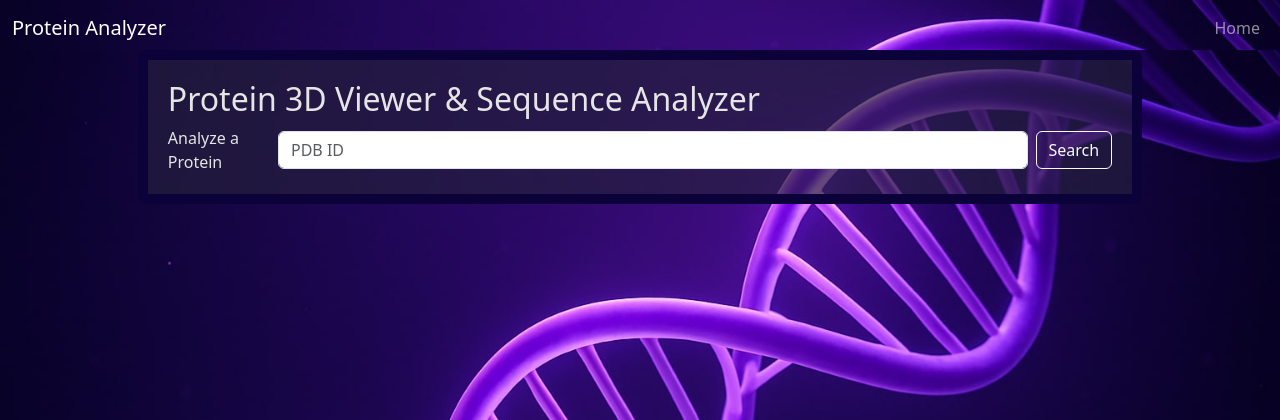
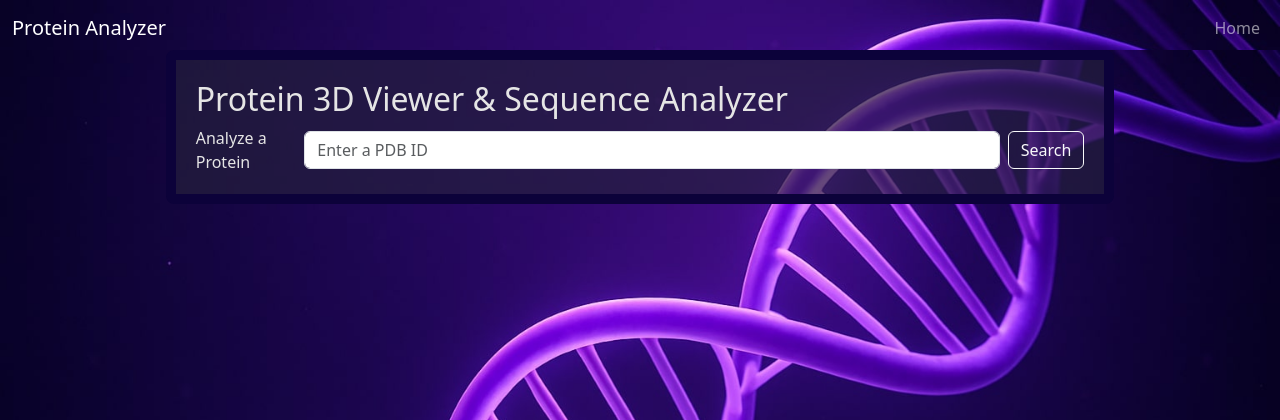
Before and after one commit to magnite5/The4Bytes-2025, a Flask app: page / in a window 1280 px wide. Shown: the top 420 px of the page. Run offline with Flask 3, Linux system fonts and the light colour scheme.

Commit message:
Final Adjustments

```diff
--- a/ProteinVisualizer/app.py
+++ b/ProteinVisualizer/app.py
@@ -76,8 +76,6 @@ def fetch_pdb_description(pdb_id):
 def home():
     """Render home page with PDB ID input form."""
     return render_template('home.html')
-
-@app.route('/test_view')
 
 @app.route('/view')
 def view_pdb():
--- a/ProteinVisualizer/static/style.css
+++ b/ProteinVisualizer/static/style.css
@@ -16,7 +16,7 @@ html, body {
 .main-container {
     margin: 50px auto;
     padding: 20px;
-    max-width: 90%;
+    max-width: 85%;
     background-color: #25203dab;
     border: 10px solid #0c023a;
     border-radius: 8px;
--- a/ProteinVisualizer/templates/base.html
+++ b/ProteinVisualizer/templates/base.html
@@ -27,7 +27,7 @@
 
                 {% if request.path == '/view' %}
                 <form class="d-flex" action="/view" method="get">
-                    <input class="form-control me-2" type="search" name="pdb_id" placeholder="Enter PDB ID" aria-label="Search" required>
+                    <input class="form-control me-2" type="search" name="pdb_id" placeholder="Enter a PDB ID" aria-label="Search" required>
                     <button class="btn btn-outline-light" type="submit">Search</button>
                 </form>
                 {% endif %}
--- a/ProteinVisualizer/templates/home.html
+++ b/ProteinVisualizer/templates/home.html
@@ -5,7 +5,7 @@
         <h2>Protein 3D Viewer & Sequence Analyzer</h2>
         <form action="/view" class="d-flex align-items-center">
         <label class="me-2 mb-0">Analyze a Protein</label>
-        <input class="form-control me-2 pdb_input" type="search" name="pdb_id" placeholder="PDB ID" required>
+        <input class="form-control me-2 pdb_input" type="search" name="pdb_id" placeholder="Enter a PDB ID" required>
         <button class="btn btn-outline-light" type="submit">Search</button>
 </form>
 
```
